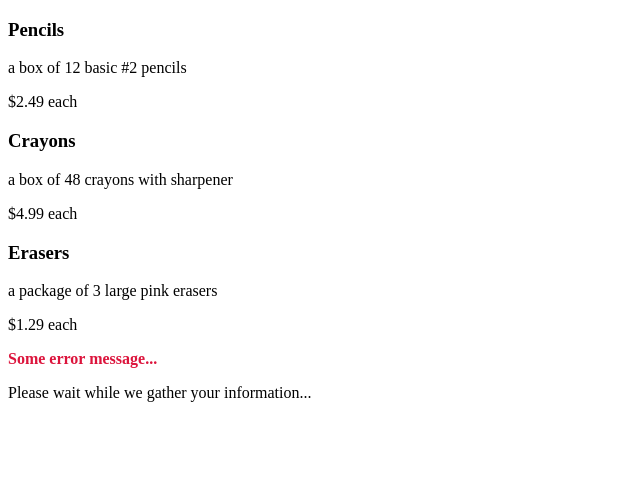
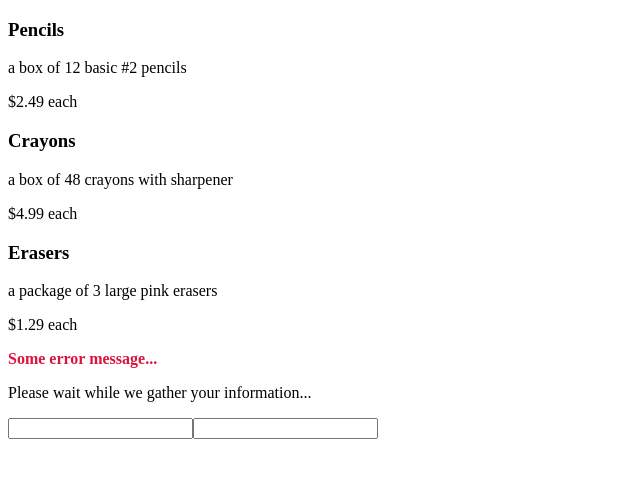
Before and after one commit to Carolista/class19-angular-examples, an Angular app: page / in a window 1280 px wide. Shown: the top 478 px of the page, without its empty margins (0-640 px from the left). Built offline with nearby package versions, Linux system fonts and the light colour scheme.

Commit message:
added basic input event binding example

```diff
--- a/src/app/app.component.html
+++ b/src/app/app.component.html
@@ -5,10 +5,12 @@
   <p>${{ item.price }} each</p>
 </div>
 
+
 <!-- Structural Directive *ngIf - Conditional Display -->
 <div *ngIf="invalidData">
   <p class="error">Some error message...</p>
 </div>
+
 
 <!-- Alternate content with else and ng-template -->
 <p *ngIf="loaded; else loading">
@@ -18,3 +20,13 @@
 <ng-template #loading>
   <p>{{ loadingMessage }}</p>
 </ng-template>
+
+
+<!-- Input Values with Event Binding -->
+<input #firstName type="text" />
+<input #lastName type="text" />
+
+<div id="business-card-mockup">
+  <!-- Will not update on page dynamically without event binding above -->
+	<p>{{ firstName.value }} {{ lastName.value }}</p>
+</div>
```
